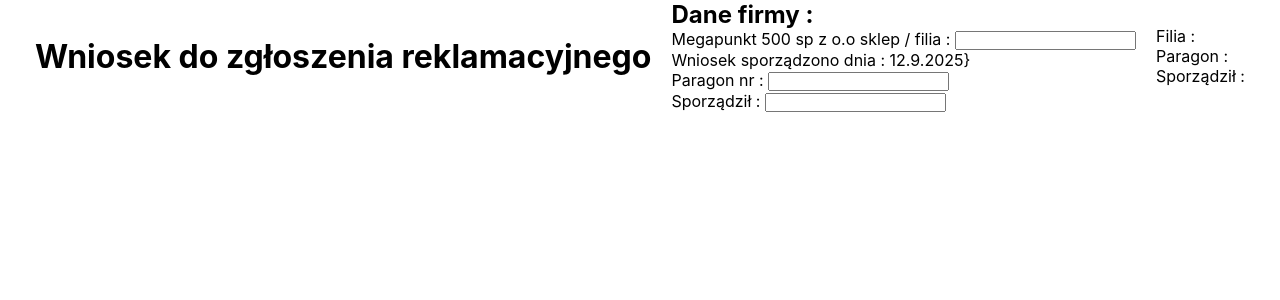
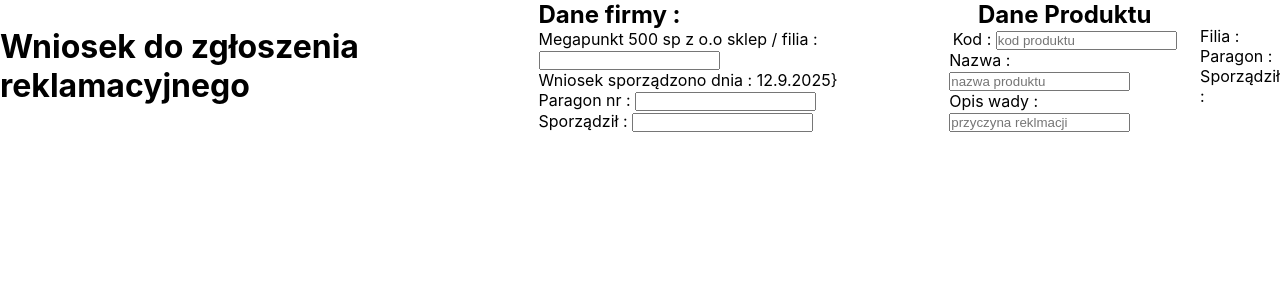
Before and after one commit to marcinoles87/reklamacje, a React (Create React App) app: page / in a window 1280 px wide. Shown: the top 300 px of the page. Built offline with nearby package versions, Linux system fonts and the light colour scheme.

Commit message:
add new components

```diff
--- a/src/App.css
+++ b/src/App.css
@@ -17,3 +17,10 @@
   flex-direction: column;
   margin: 30px;
 }
+
+.reklamacja-container{
+  display: flex;
+  flex-direction: column;
+  justify-content: center;
+  align-items: center;
+}
--- a/src/App.js
+++ b/src/App.js
@@ -1,6 +1,7 @@
 import { useState } from 'react';
 import './App.css';
 import DaneFirmy from './components/DaneFirmy';
+import DaneProduktu from './components/DaneProduktu';
 
 function App() {
 
@@ -12,6 +13,9 @@ function App() {
   const [filia , setFilia] = useState('')
   const [paragon , setParagon ] = useState('')
   const [sprzedawca , setSprzedawca] = useState('')
+  const [kod , setKod] = useState('')
+  const [nazwa , setNazwa] = useState('')
+  const [opis , setOpis] = useState('')
 
 
 
@@ -20,6 +24,7 @@ function App() {
       <h1>Wniosek do zgłoszenia reklamacyjnego</h1>
 
       <DaneFirmy filia={filia} setFilia={setFilia} paragon={paragon} setParagon={setParagon} sprzedawca={sprzedawca} setSprzedawca={setSprzedawca}></DaneFirmy>
+      <DaneProduktu kod={kod} nazwa={nazwa} opis={opis}></DaneProduktu>
 
       <div className='sprawdzdenie'>
         <p>Filia :{filia}</p>
--- /dev/null
+++ b/src/components/DaneProduktu.js
@@ -0,0 +1,14 @@
+import React from 'react'
+
+function DaneProduktu() {
+  return (
+    <div className='reklamacja-container'>
+        <h2>Dane Produktu</h2>
+        <label for="kod">Kod : <input placeholder='kod produktu'></input></label>
+        <label for="nazwa">Nazwa : <input placeholder='nazwa produktu'></input></label>
+        <label for="opis_wady">Opis wady : <input placeholder='przyczyna reklmacji'></input></label>
+    </div>
+  )
+}
+
+export default DaneProduktu
```
